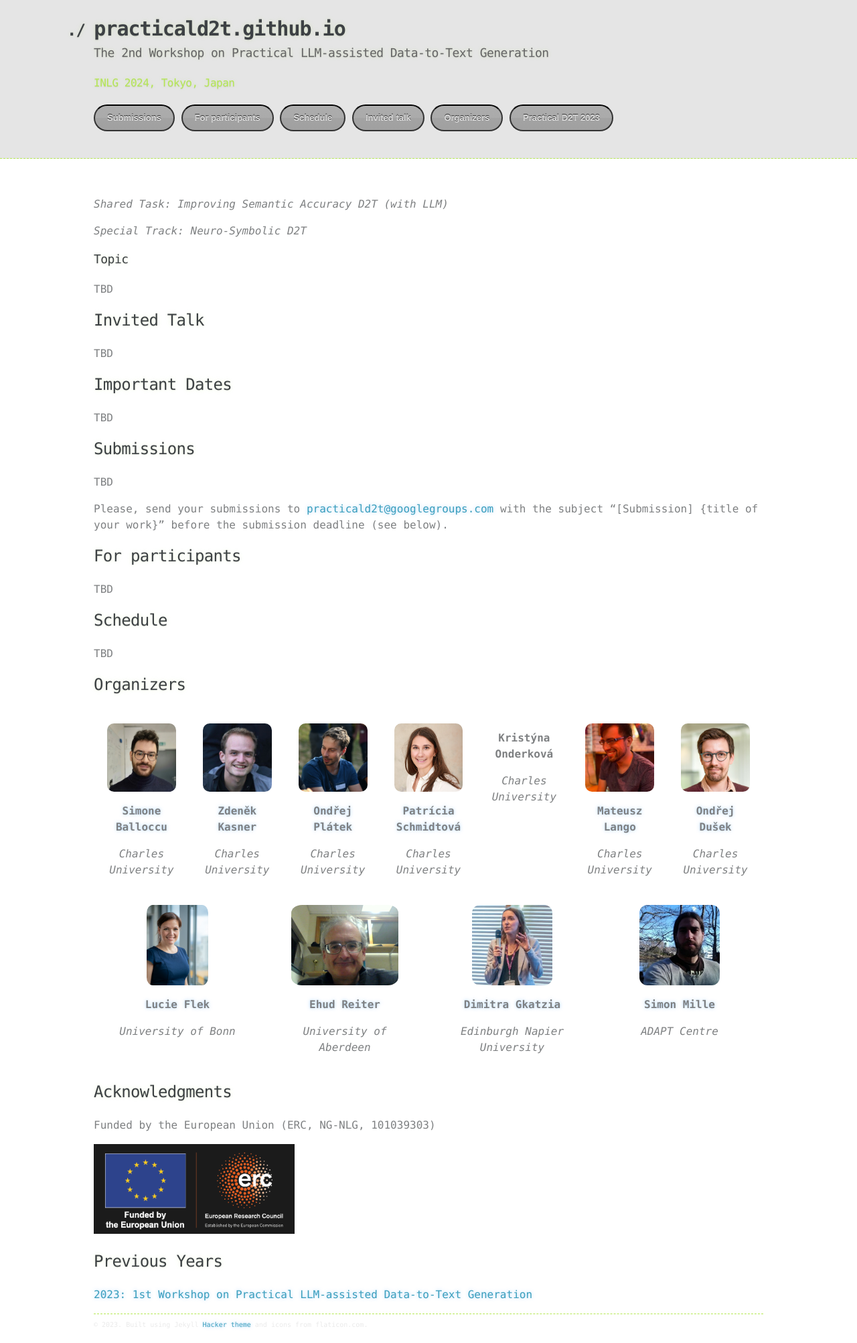
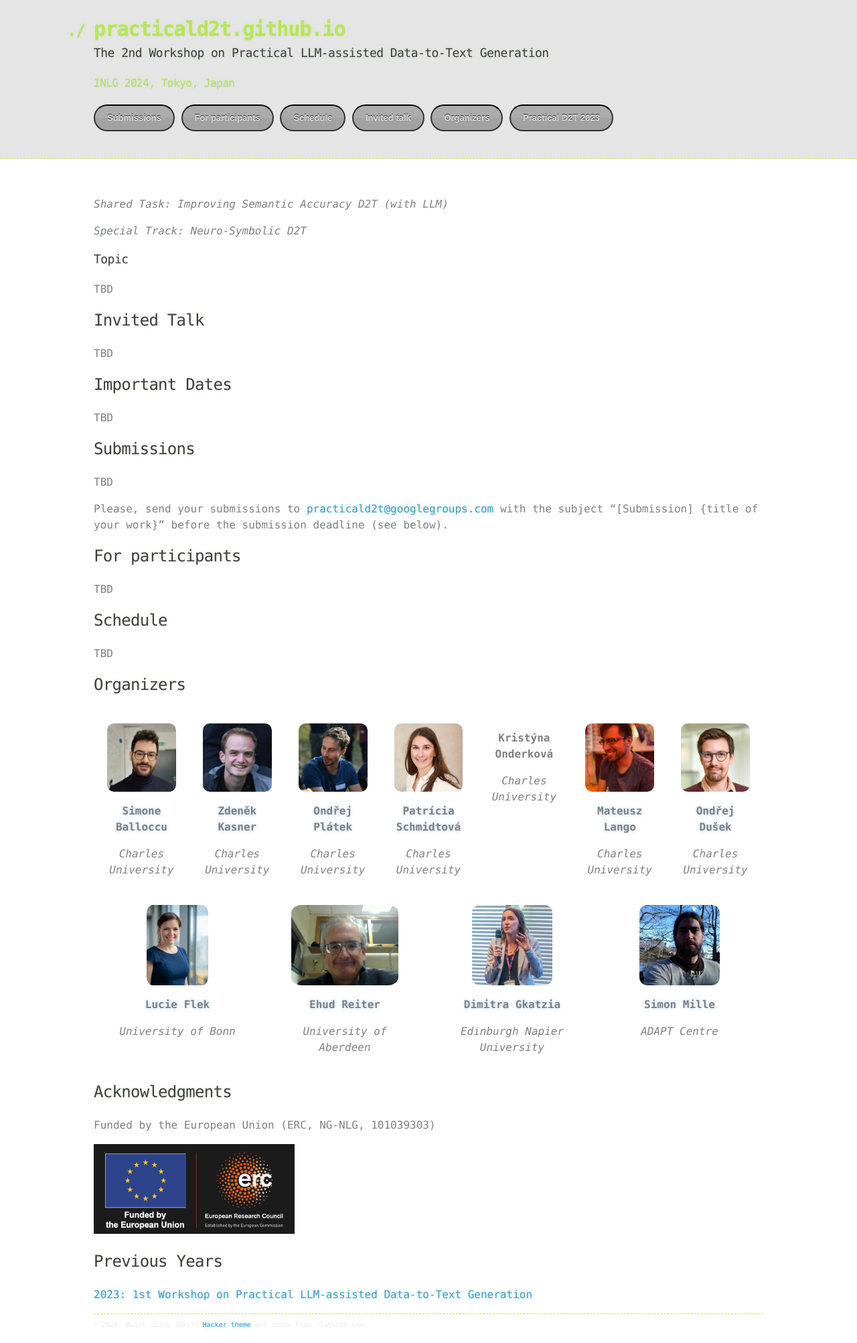
Before and after one commit to practicald2t/practicald2t.github.io, a Jekyll site: the page built from index.md, in a window 1280 px wide. Shown: the whole page at 67% size. Built offline with Jekyll 4.4.1, drawn with Linux system fonts in a browser that asks for light colours.

Commit message:
Update custom.css

```diff
--- a/assets/css/custom.css
+++ b/assets/css/custom.css
@@ -62,7 +62,7 @@ body {
   background-image: none;
 }
 
-header h1 {
+header h2 {
             color:  #3d4144;
 }
 
```
